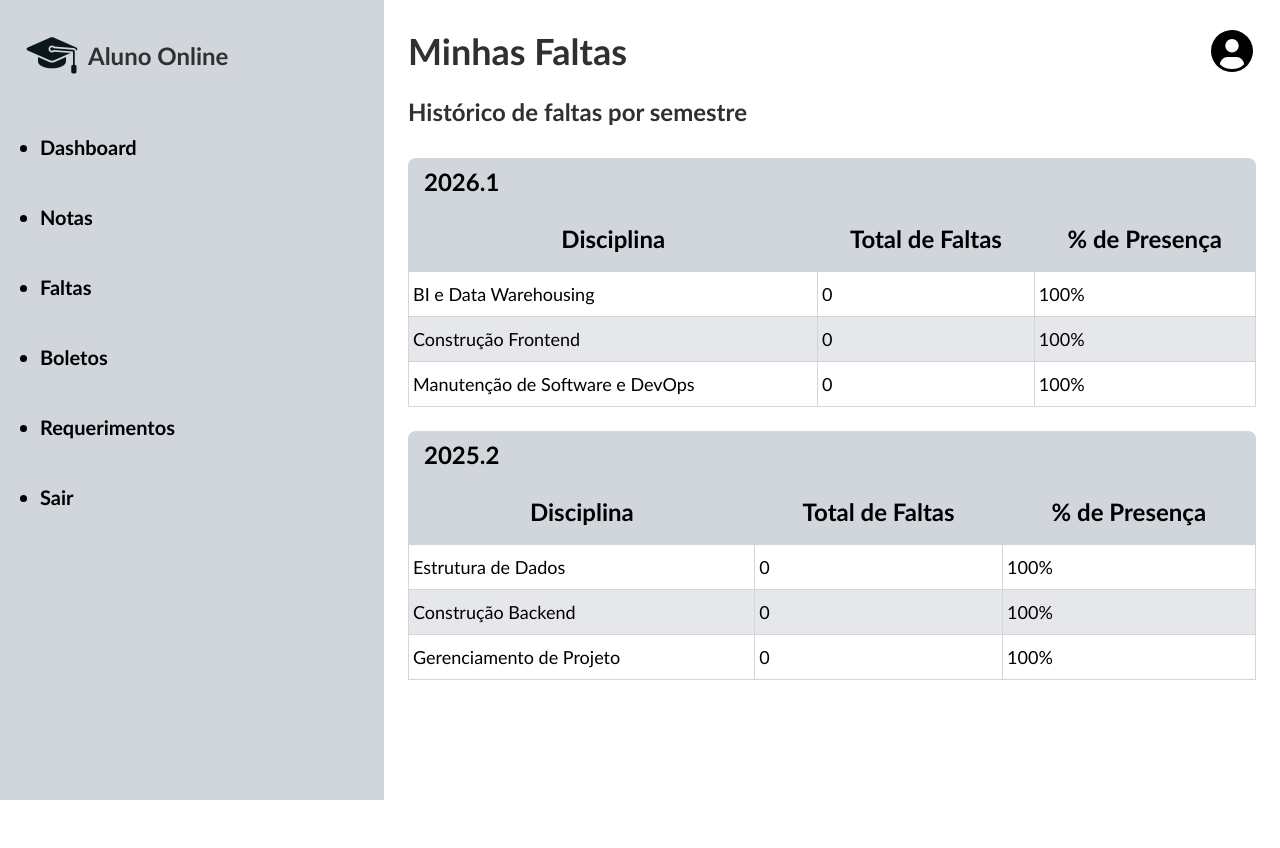
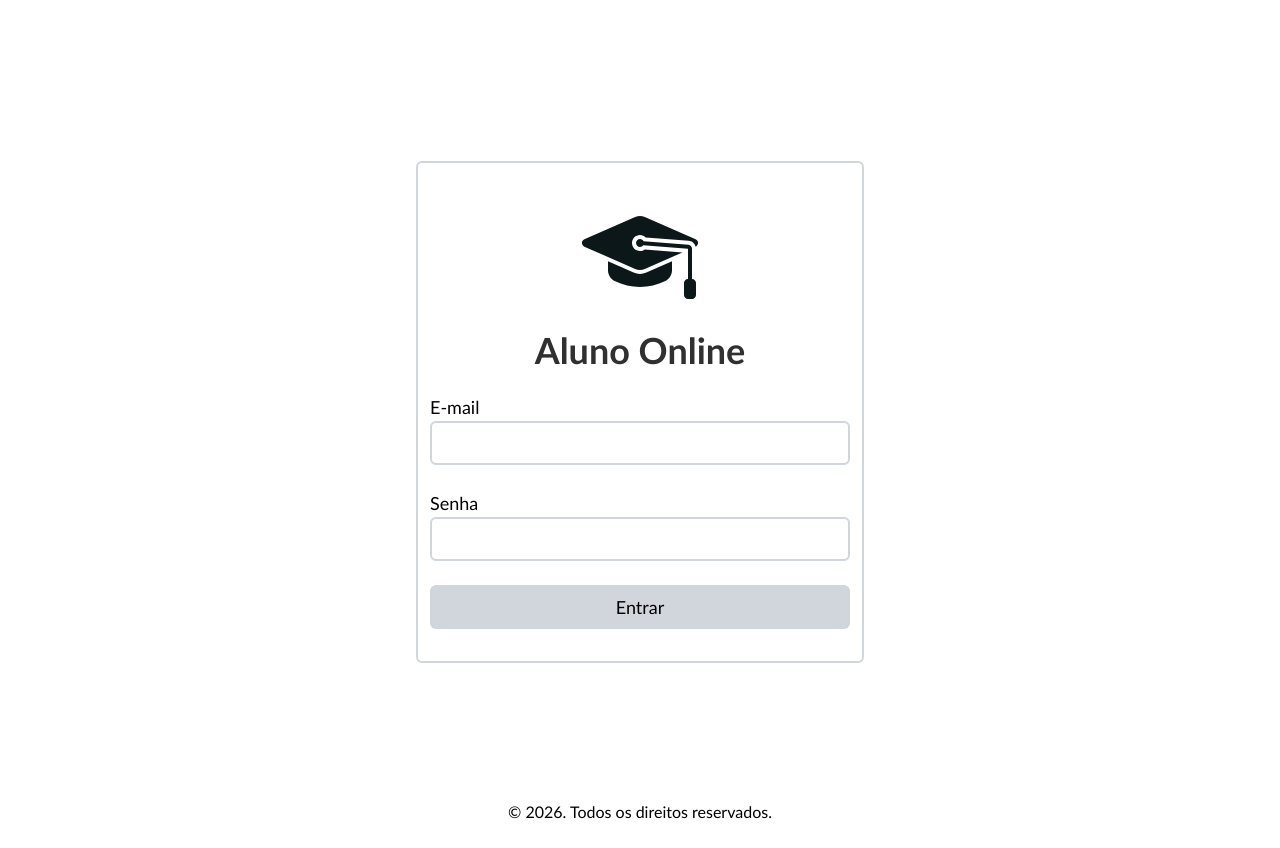
Before and after one commit to Puzerr/frontend, a React (Vite) app in the folder praticas/aluno-online-react/: page / in a window 1280 px wide. Before the commit the page ends 800 px from the top, so only its background shows below. Built offline with nearby package versions, Linux system fonts and the light colour scheme.

Commit message:
feat: concluí prática05. Close #9

```diff
--- a/praticas/aluno-online-react/src/App.jsx
+++ b/praticas/aluno-online-react/src/App.jsx
@@ -3,7 +3,7 @@ import Layout from "./components/Layout.jsx";
 function App() {
   return (
     <>
-      <Layout pagina="3"/>
+      <Layout pagina="0" />
     </>
   );
 }
--- /dev/null
+++ b/praticas/aluno-online-react/src/components/BotaoSubmit.jsx
@@ -0,0 +1,12 @@
+function BotaoSubmit({ children }) {
+  return (
+    <button
+      type="submit"
+      className="w-full bg-gray-300 h-11 text-lg rounded-md"
+    >
+      {children}
+    </button>
+  );
+}
+
+export default BotaoSubmit;
--- /dev/null
+++ b/praticas/aluno-online-react/src/components/InputEmail.jsx
@@ -0,0 +1,19 @@
+function InputEmail({ erro, mudaValor }) {
+  return (
+    <>
+      <label htmlFor="e-mail" className="text-lg">
+        E-mail
+      </label>
+      <input
+        type="text"
+        name="e-mail"
+        id="e-mail"
+        onChange={mudaValor}
+        className="border-2 border-gray-300 h-11 rounded-md pl-2    "
+      />
+      <p className="text-red-600 my-3">{erro}</p>
+    </>
+  );
+}
+
+export default InputEmail;
--- /dev/null
+++ b/praticas/aluno-online-react/src/components/InputSenha.jsx
@@ -0,0 +1,19 @@
+function InputSenha({ erro, mudaValor }) {
+  return (
+    <>
+      <label htmlFor="senha" className="text-lg">
+        Senha
+      </label>
+      <input
+        type="password"
+        name="senha"
+        id="senha"
+        onChange={mudaValor}
+        className="border-2 border-gray-300 h-11 rounded-md pl-2"
+      />
+      <p className="text-red-600 my-3">{erro}</p>
+    </>
+  );
+}
+
+export default InputSenha;
--- a/praticas/aluno-online-react/src/components/Layout.jsx
+++ b/praticas/aluno-online-react/src/components/Layout.jsx
@@ -1,16 +1,18 @@
+import Login from "../pages/Login.jsx";
 import Dashboard from "../pages/Dashboard.jsx";
-import Notas from "../pages/Notas.jsx"
-import Faltas from "../pages/Faltas.jsx"
-import Boletos from "../pages/Boletos.jsx"
-import Requerimentos from "../pages/Requerimentos.jsx"
+import Notas from "../pages/Notas.jsx";
+import Faltas from "../pages/Faltas.jsx";
+import Boletos from "../pages/Boletos.jsx";
+import Requerimentos from "../pages/Requerimentos.jsx";
 import Aside from "./Aside.jsx";
 
-function Layout({pagina}) {
+function Layout({ pagina }) {
   const identificador = pagina;
   return (
     <>
-      <Aside/>
-      <main className="flex flex-1 flex-col h-full m-6">
+      {identificador != 0 && <Aside />}
+      <main className="flex flex-1 flex-col h-screen m-6">
+        {identificador == 0 && <Login />}
         {identificador == 1 && <Dashboard />}
         {identificador == 2 && <Notas />}
         {identificador == 3 && <Faltas />}
--- /dev/null
+++ b/praticas/aluno-online-react/src/components/RodapeCopright.jsx
@@ -0,0 +1,9 @@
+function RodapeCopyright() {
+  return (
+    <footer className="text-center">
+      <span>&copy; 2026. Todos os direitos reservados.</span>
+    </footer>
+  );
+}
+
+export default RodapeCopyright;
--- /dev/null
+++ b/praticas/aluno-online-react/src/forms/FormLogin.jsx
@@ -0,0 +1,45 @@
+import { useState } from "react";
+import InputEmail from "../components/InputEmail.jsx";
+import InputSenha from "../components/InputSenha.jsx";
+import BotaoSubmit from "../components/BotaoSubmit.jsx";
+import logo from "../assets/learn.svg";
+
+function FormLogin({ titulo, imagem }) {
+  const [email, setEmail] = useState("");
+  const [emailErro, setEmailErro] = useState();
+  const [senha, setSenha] = useState("");
+  const [senhaErro, setSenhaErro] = useState();
+
+  function trataSubmit(e) {
+    e.preventDefault();
+    if (!email) setEmailErro("O campo de email é obrigatório.");
+    if (!senha) setSenhaErro("O campo de senha é obrigatório");
+  }
+
+  const mudaEmail = (e) => {
+    setEmailErro();
+    setEmail(e.target.value);
+  };
+
+  const mudaSenha = (e) => {
+    setSenhaErro();
+    setSenha(e.target.value);
+  };
+
+  return (
+    <form
+      onSubmit={trataSubmit}
+      className="flex flex-col m-auto px-3 py-8 w-md border-2 border-gray-300 rounded-md"
+    >
+      {imagem && (
+        <img src={logo} alt="Imagem da logo" className="w-32 m-auto" />
+      )}
+      <h1 className="text-center mb-4 font-bold">{titulo}</h1>
+      <InputEmail valor={email} erro={emailErro} mudaValor={mudaEmail} />
+      <InputSenha valor={senha} erro={senhaErro} mudaValor={mudaSenha} />
+      <BotaoSubmit>Entrar</BotaoSubmit>
+    </form>
+  );
+}
+
+export default FormLogin;
--- /dev/null
+++ b/praticas/aluno-online-react/src/pages/Login.jsx
@@ -0,0 +1,13 @@
+import RodapeCopyright from "../components/RodapeCopright.jsx";
+import FormLogin from "../forms/FormLogin.jsx";
+
+function Login() {
+  return (
+    <>
+      <FormLogin titulo="Aluno Online" imagem={true}/>
+      <RodapeCopyright />
+    </>
+  );
+}
+
+export default Login;
```
